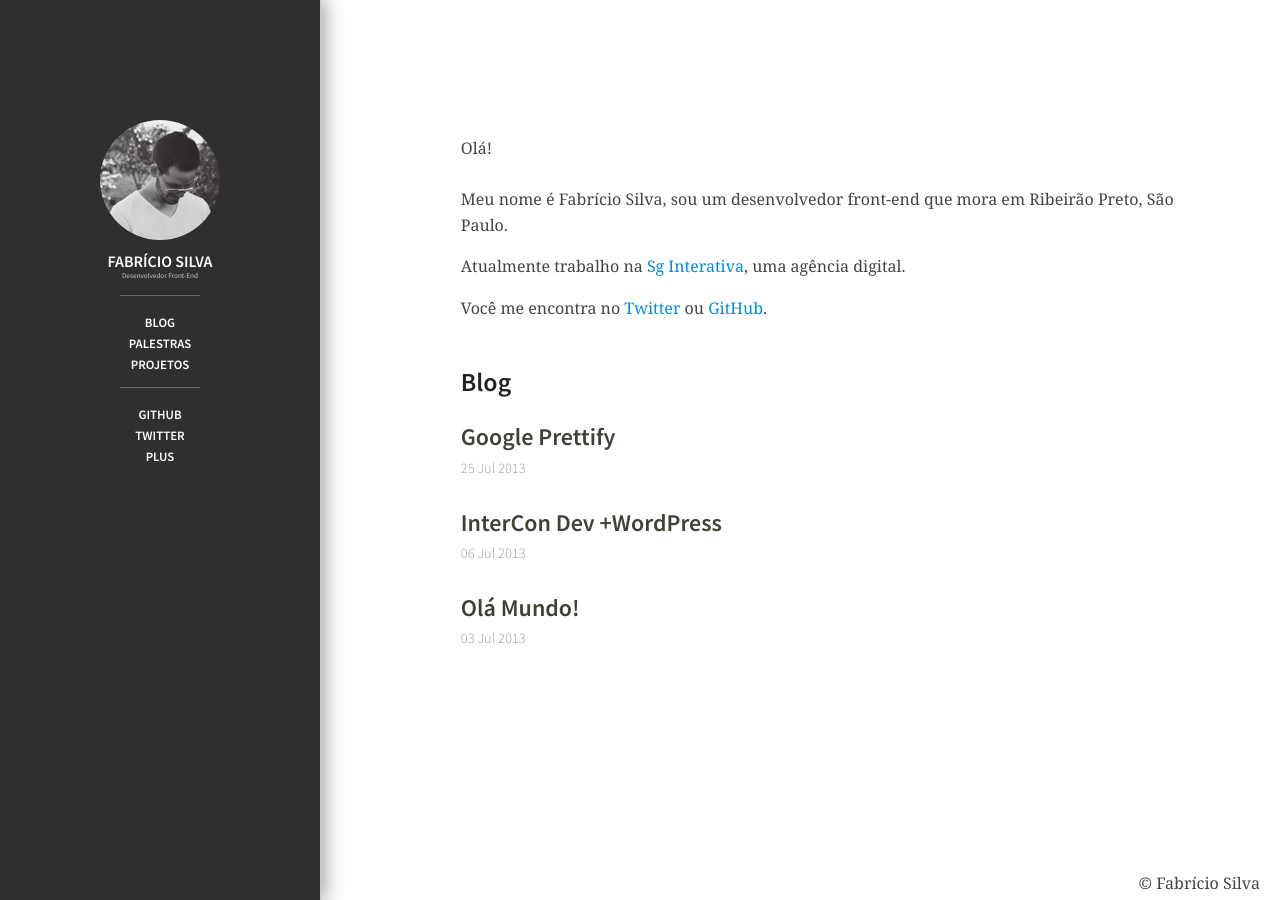
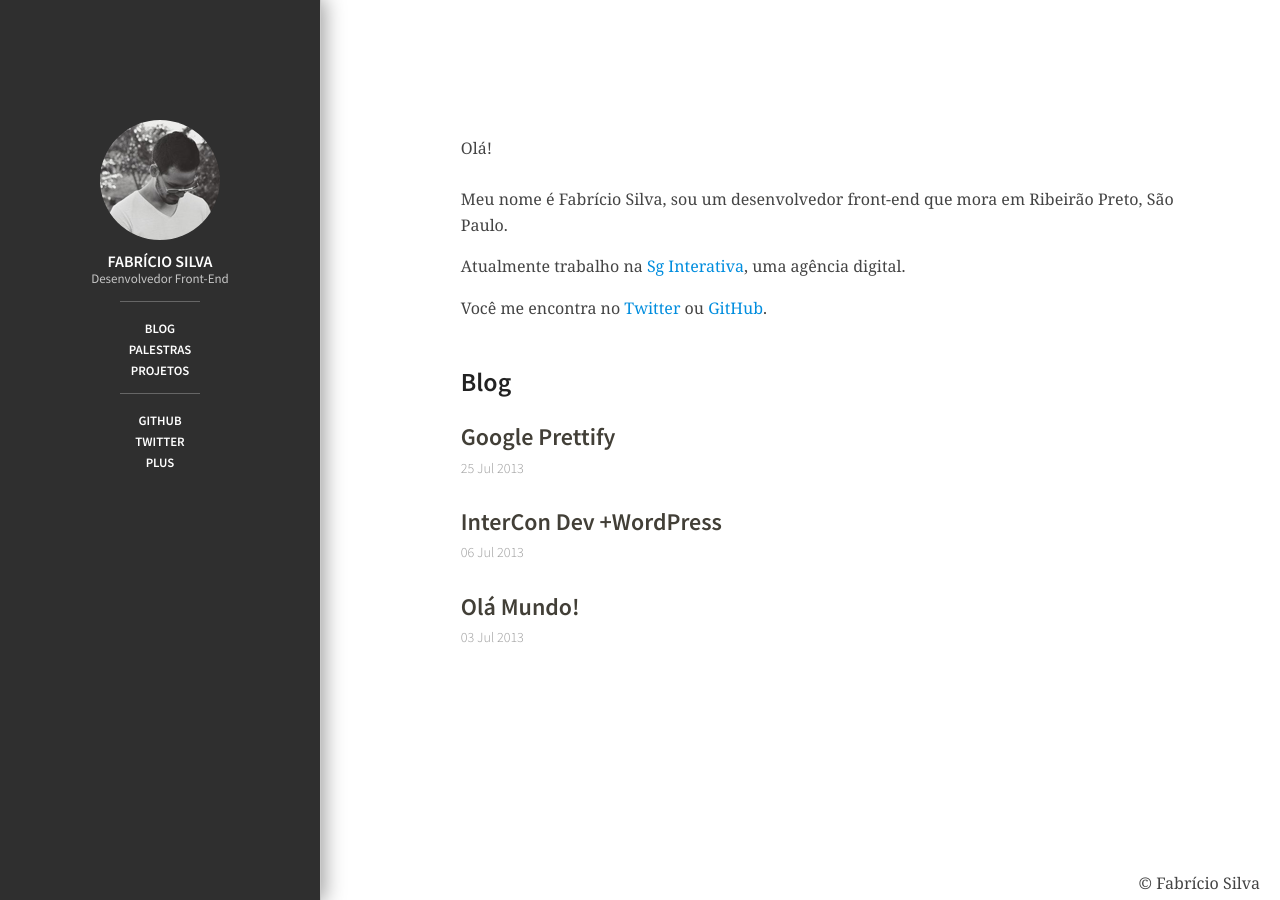
Before and after one commit to fabriciofmsilva/fabriciofmsilva.github.io, a Jekyll site: the page built from index.html, in a window 1280 px wide. Built offline with Jekyll 4.4.1, drawn with Linux system fonts in a browser that asks for light colours; nearby versions of some CDN libraries.

Commit message:
Edit Style

```diff
--- a/css/main.css
+++ b/css/main.css
@@ -124,7 +124,7 @@
  */
 
 h1 {
-		font-size: 3rem;
+		font-size: 3.2rem;
 		margin: 0.67em 0 0.2em;
 }
 
@@ -679,7 +679,7 @@
 .header-description {
 	color: #c6c6c6;
 	font-weight: 400;
-	font-size: 0.72rem;
+	font-size: 1.3rem;
 	margin-top: 0;
 	margin-bottom: 0.8rem;
 }
@@ -730,7 +730,7 @@
 .article-date {
 	display: block;
 	font-family: 'Source Sans Pro', Helvetica, Arial, sans-serif;
-	font-size: 0.9em;
+	font-size: 1.4rem;
 	color: #999;
 }
 .post-meta-link {
```
